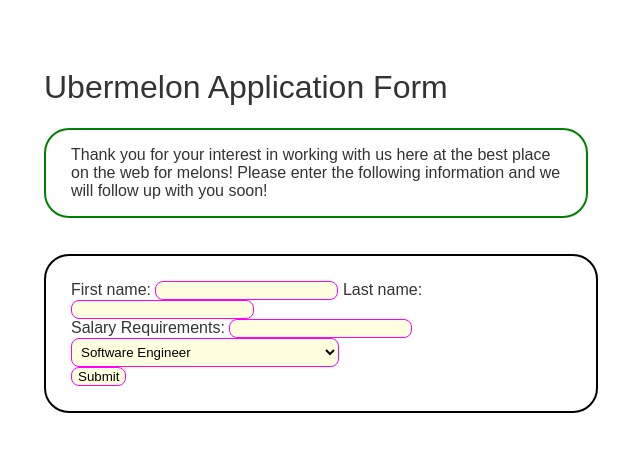
After one commit to Julzerator/skills-web, a Flask app: template templates/application-form.html in a window 1280 px wide. The commit adds this page. Shown: the top 452 px of the page, without its empty margins (56-696 px from the left). Run offline with Flask 2, Linux system fonts and the light colour scheme; the template is opened without the code that fills it, so the values that code supplies are empty.

Commit message:
HTML and CSS sections complete

```diff
--- /dev/null
+++ b/_static/css/styles.css
@@ -0,0 +1,59 @@
+/*CSS for application-form.html*/
+
+body {/*
+	width: 900px;*/
+    margin-left: auto;
+    margin-right: auto;
+    padding-top: 40px;
+    padding-left: 100px;
+
+}
+
+h1 {
+	font-family: 'Oswald', sans-serif;
+    font-weight: 300;
+    color: #333;
+
+}
+
+input, textarea {
+	background-color: lightyellow;
+	border-radius: 8px;
+	border: 1px solid magenta;
+}
+
+select {
+   background-color: lightyellow;
+   border: 1px solid magenta;
+   border-radius: 8px;
+   padding: 5px; /* If you add too much padding here, the options won't show in IE */
+   width: 268px;
+}
+
+p {
+	font-family: 'Oswald', sans-serif;
+    color: #333;
+}
+
+form {
+	padding: 25px;
+	font-family: 'Oswald', sans-serif;
+    font-weight: 300;
+    color: #333;
+}
+
+.instruction {
+    border-radius: 25px;
+    border: 2px solid green;
+    padding-left: 25px;
+    padding-right: 15px;
+    width: 500px; /*
+    margin-left: auto;
+    margin-right: auto;*/
+}
+
+#application_form {
+	border-radius: 25px;
+	border: 2px solid black;
+	width: 500px;
+}
--- /dev/null
+++ b/templates/application-form.html
@@ -0,0 +1,39 @@
+<!DOCTYPE html>
+<html>
+	<head>
+		<title>Application Form</title>
+		<link rel='stylesheet' href='./_static/css/styles.css'>
+	</head>
+	<body>
+		<h1>Ubermelon Application Form</h1>
+		<div class='instruction'>
+			<p>Thank you for your interest in working with us here at the best place on the web for melons!
+			Please enter the following information and we will follow up with you soon!</p>
+		</div>
+		<br><br>
+		<form action='/application' method='POST' id='application_form'>
+			<label id='first-name'>
+				First name: <input type='text' name='firstname'>
+			</label>
+			<label id='last-name'>
+				Last name: <input type='text' name='lastname'>
+			</label>
+			<br>
+			<label id='salary-requirements'>
+				Salary Requirements: <input type='number' name='salaryreq'>
+			</label>
+			<br>
+			<label id='job-title'>
+				<select name='jobtitle'>
+					<option value='software_engineer'>Software Engineer</option>
+					<option value='qa_engineer'>QA Engineer</option>
+					<option value='product_manager'>Product Manager</option>
+				</select>
+			</label>
+			<br>
+			<label id='submit'>
+				<input type='submit'>
+			</label>
+		</form>
+	</body>
+</html>
--- a/templates/index.html
+++ b/templates/index.html
@@ -1,4 +1,4 @@
-<!doctype html>
+<!DOCTYPE html>
 <html>
 <head>
   <title>Sample Home Page</title>
```
